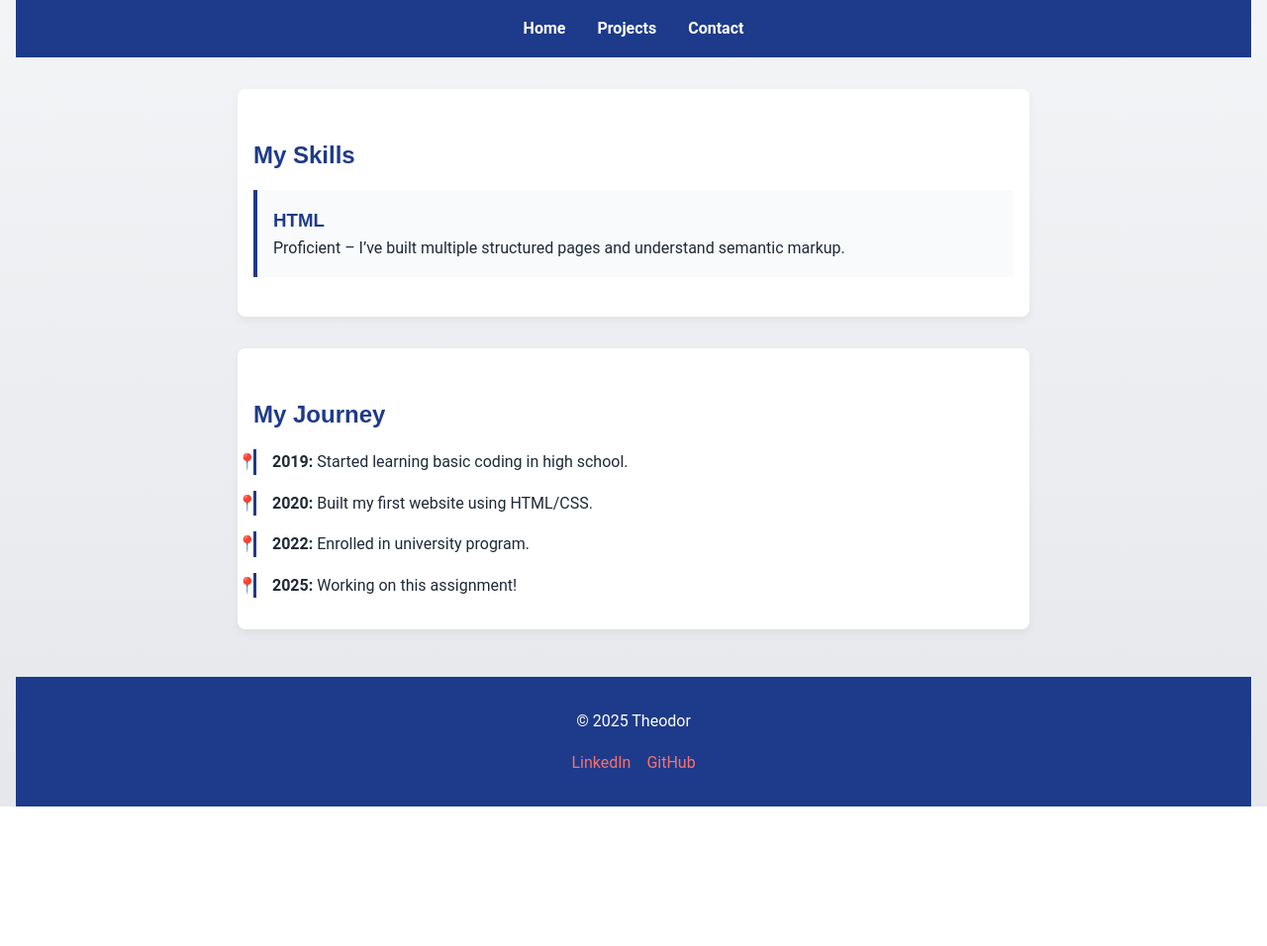
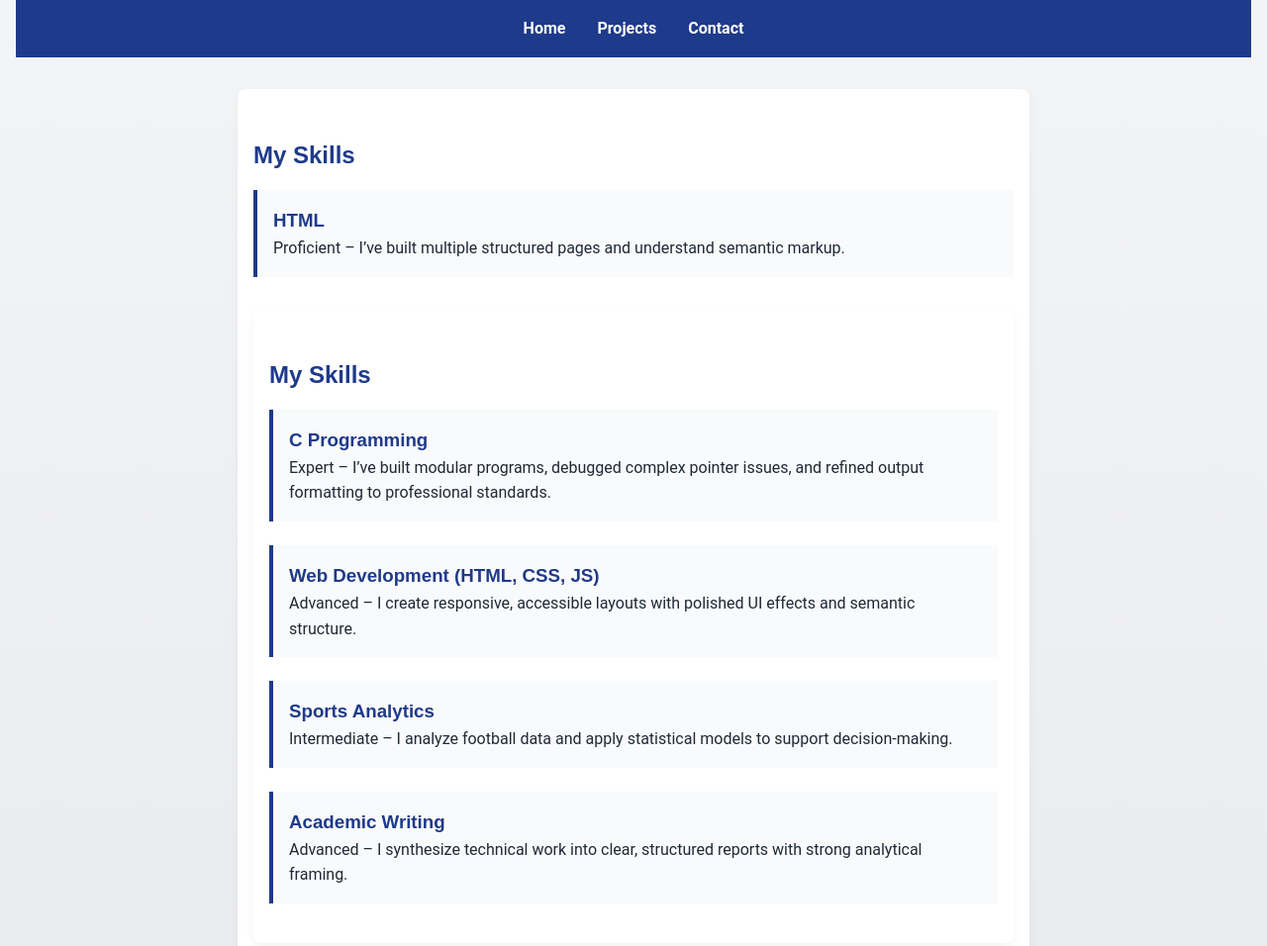
Before and after one commit to Toddebaos/Lab-1-HTML-CSS, a plain HTML site: page index.html in a window 1280 px wide. Shown: the top 956 px of the page at 99% size. Before the commit the page ends 815 px from the top, so only its background shows below. Drawn offline with Linux system fonts and the light colour scheme.

Commit message:
Populated the sections inside index.html a bit for a realistic page

```diff
--- a/index.html
+++ b/index.html
@@ -26,6 +26,34 @@
                 <h3>HTML</h3>
                 <p>Proficient – I’ve built multiple structured pages and understand semantic markup.</p>
             </div>
+            <section id="skills">
+                <h2>My Skills</h2>
+
+                <div class="skill">
+                    <h3>C Programming</h3>
+                    <p>Expert – I’ve built modular programs, debugged complex pointer issues, and refined output
+                        formatting to professional standards.</p>
+                </div>
+
+                <div class="skill">
+                    <h3>Web Development (HTML, CSS, JS)</h3>
+                    <p>Advanced – I create responsive, accessible layouts with polished UI effects and semantic
+                        structure.</p>
+                </div>
+
+                <div class="skill">
+                    <h3>Sports Analytics</h3>
+                    <p>Intermediate – I analyze football data and apply statistical models to support decision-making.
+                    </p>
+                </div>
+
+                <div class="skill">
+                    <h3>Academic Writing</h3>
+                    <p>Advanced – I synthesize technical work into clear, structured reports with strong analytical
+                        framing.</p>
+                </div>
+            </section>
+
             <!-- Add more skills similarly -->
         </section>
 
```
Also changed, not shown: projects.html (+19 -3 lines).
